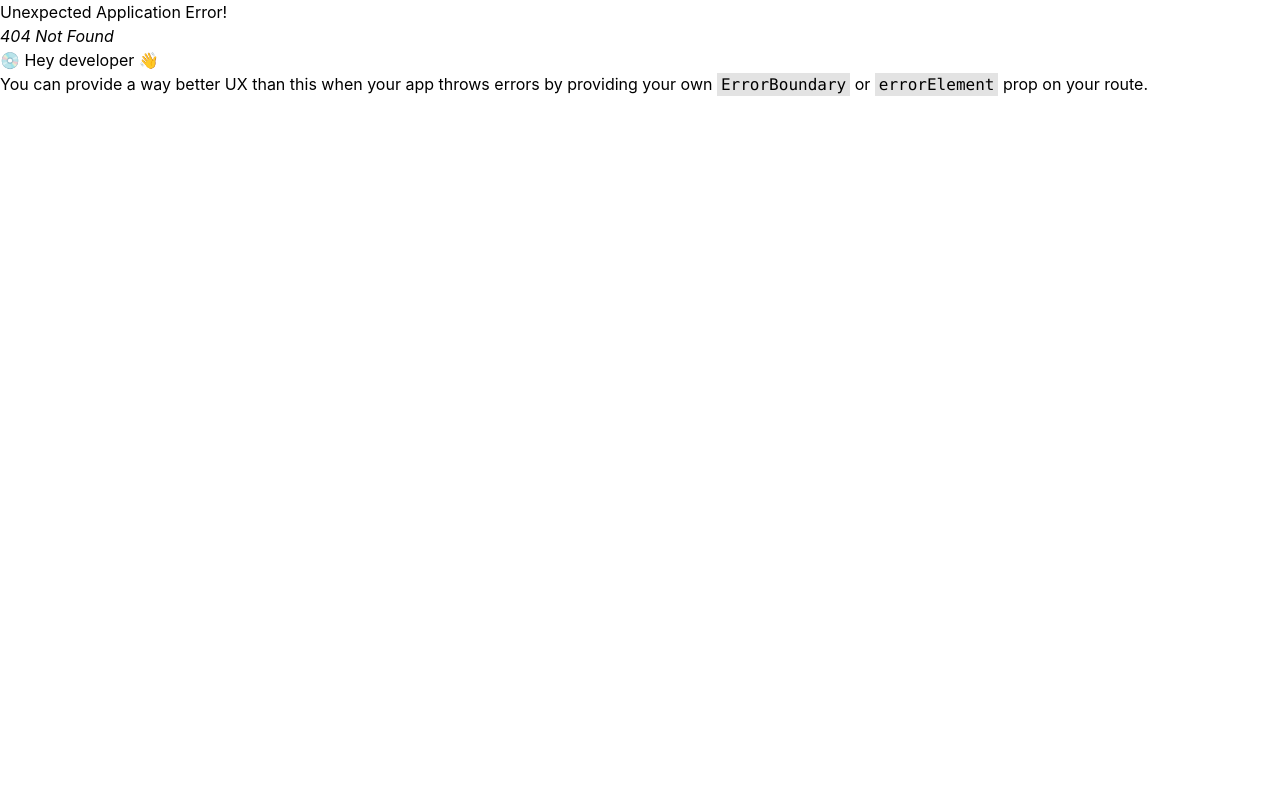
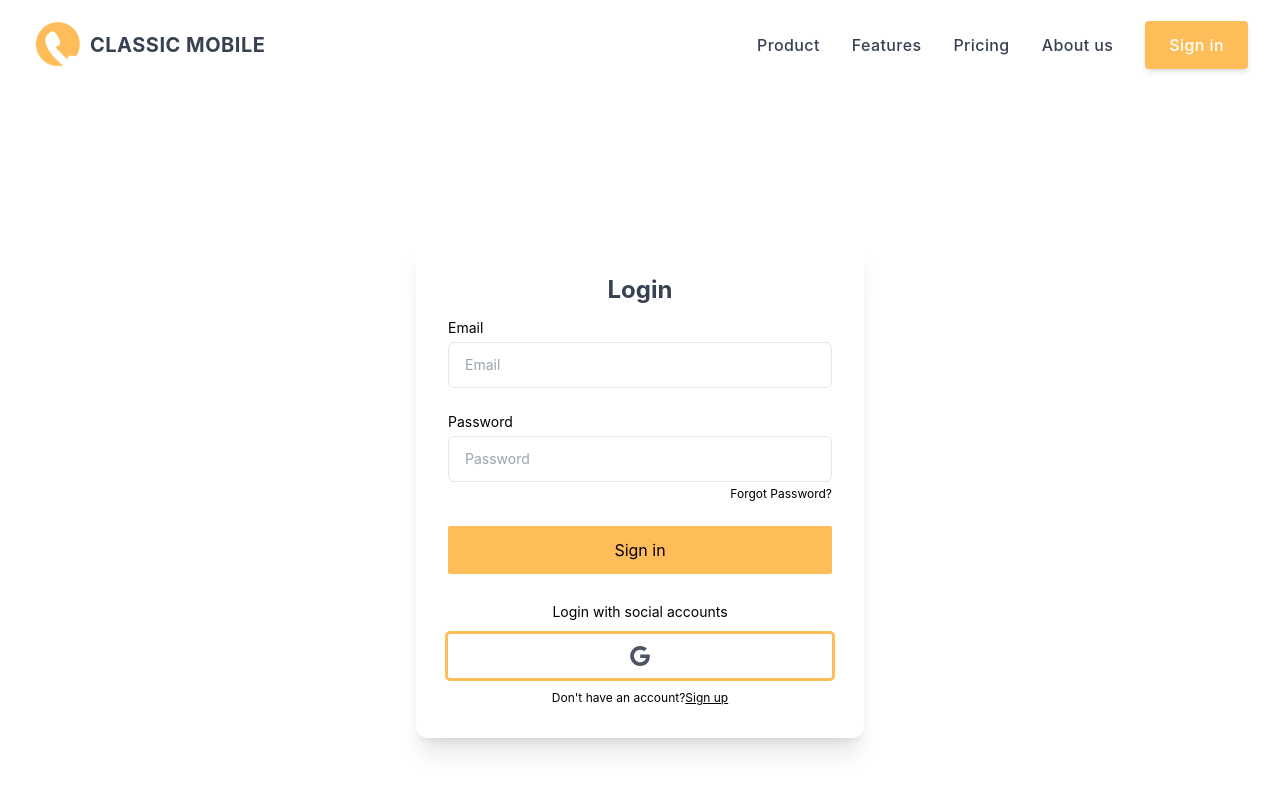
Before and after one commit to Razibul-Islam/assignment-12-client, a React (Create React App) app: page /signup in a window 1280 px wide. Before the commit this address had no page. Shown: the top 800 px of the page. Built offline with nearby package versions, Linux system fonts and the light colour scheme.

Commit message:
Login page done

```diff
--- a/package.json
+++ b/package.json
@@ -6,6 +6,7 @@
     "@testing-library/jest-dom": "^5.16.5",
     "@testing-library/react": "^13.4.0",
     "@testing-library/user-event": "^13.5.0",
+    "daisyui": "^2.41.0",
     "react": "^18.2.0",
     "react-dom": "^18.2.0",
     "react-router-dom": "^6.4.3",
--- a/public/index.html
+++ b/public/index.html
@@ -1,5 +1,5 @@
 <!DOCTYPE html>
-<html lang="en">
+<html lang="en" data-theme="light">
   <head>
     <meta charset="utf-8" />
     <link rel="icon" href="%PUBLIC_URL%/favicon.ico" />
--- a/src/Pages/Home/Banner/Banner.js
+++ b/src/Pages/Home/Banner/Banner.js
@@ -5,7 +5,7 @@ import { Swiper, SwiperSlide } from "swiper/react";
 // Import Swiper styles
 import "swiper/css";
 // import "swiper/css/pagination";
-import "swiper/css/navigation";
+// import "swiper/css/navigation";
 
 // import required modules
 import { Pagination, Navigation, Autoplay } from "swiper";
@@ -31,7 +31,7 @@ const Banner = () => {
       >
         <SwiperSlide>
           <div
-            className="lg:h-[600px] bg-cover bg-center bg-no-repeat text-white "
+            className="lg:h-[600px] bg-cover bg-center bg-no-repeat text-white"
             style={{
               backgroundImage: `url(${"https://images.unsplash.com/photo-1609500537901-91f5b4c900e6?ixlib=rb-4.0.3&ixid=MnwxMjA3fDB8MHxwaG90by1wYWdlfHx8fGVufDB8fHx8&auto=format&fit=crop&w=880&q=80"})`,
             }}
--- a/src/Pages/Shared/Nav/Nav.js
+++ b/src/Pages/Shared/Nav/Nav.js
@@ -48,12 +48,12 @@ const Nav = () => {
       </li>
       <li>
         <a
-          href="/"
+          href="/signup"
           className="inline-flex items-center justify-center h-12 px-6 font-medium tracking-wide text-white transition duration-200 rounded shadow-md bg-[#ffbd59] hover:bg-deep-purple-accent-700 focus:shadow-outline focus:outline-none"
           aria-label="Sign up"
           title="Sign up"
         >
-          Sign up
+          Sign in
         </a>
       </li>
     </>
@@ -68,11 +68,13 @@ const Nav = () => {
           className="inline-flex items-center"
         >
           <img src={logo} alt="" />
-          <span className="ml-2 text-xl font-bold tracking-wide text-gray-800 uppercase">
+          <span className="ml-2 text-xl font-bold tracking-wide text-gray-700 uppercase">
             Classic Mobile
           </span>
         </a>
-        <ul className="flex items-center hidden space-x-8 lg:flex">{menuItem}</ul>
+        <ul className="flex items-center hidden space-x-8 lg:flex">
+          {menuItem}
+        </ul>
         <div className="lg:hidden">
           <button
             aria-label="Open Menu"
@@ -96,33 +98,19 @@ const Nav = () => {
             </svg>
           </button>
           {isMenuOpen && (
-            <div className="absolute top-0 left-0 w-full">
+            <div className="absolute top-0 left-0 w-full z-50">
               <div className="p-5 bg-white border rounded shadow-sm">
                 <div className="flex items-center justify-between mb-4">
                   <div>
                     <a
                       href="/"
                       aria-label="Company"
-                      title="Company"
+                      title="Classic Mobile"
                       className="inline-flex items-center"
                     >
-                      <svg
-                        className="w-8 text-deep-purple-accent-400"
-                        viewBox="0 0 24 24"
-                        strokeLinejoin="round"
-                        strokeWidth="2"
-                        strokeLinecap="round"
-                        strokeMiterlimit="10"
-                        stroke="currentColor"
-                        fill="none"
-                      >
-                        <rect x="3" y="1" width="7" height="12" />
-                        <rect x="3" y="17" width="7" height="6" />
-                        <rect x="14" y="1" width="7" height="6" />
-                        <rect x="14" y="11" width="7" height="12" />
-                      </svg>
-                      <span className="ml-2 text-xl font-bold tracking-wide text-gray-800 uppercase">
-                        Company
+                      <img src={logo} alt="" />
+                      <span className="ml-2 text-xl font-bold tracking-wide text-gray-700 uppercase">
+                        Classic Mobile
                       </span>
                     </a>
                   </div>
--- a/src/Pages/Signup/Signup.js
+++ b/src/Pages/Signup/Signup.js
@@ -1,11 +1,82 @@
-import React from 'react';
+import React from "react";
 
 const Signup = () => {
-    return (
-        <div>
-
+  return (
+    <div className="h-screen flex justify-center items-center">
+      <div className="w-full max-w-md  p-8 space-y-3 rounded-xl shadow-xl dark:text-gray-100">
+        <h1 className="text-2xl font-bold text-center text-gray-700">Login</h1>
+        <form
+          novalidate=""
+          action=""
+          className="space-y-6 ng-untouched ng-pristine ng-valid"
+        >
+          <div className="space-y-1 text-sm">
+            <label for="username" className="block dark:text-gray-400">
+              Email
+            </label>
+            <input
+              type="text"
+              name="username"
+              id="username"
+              placeholder="Email"
+              className="w-full px-4 py-3 rounded-md border dark:border-gray-700  dark:text-gray-700 focus:dark:border-violet-400"
+            />
+          </div>
+          <div className="space-y-1 text-sm">
+            <label for="password" className="block dark:text-gray-400">
+              Password
+            </label>
+            <input
+              type="password"
+              name="password"
+              id="password"
+              placeholder="Password"
+              className="w-full px-4 py-3 rounded-md border dark:border-gray-700  dark:text-gray-700 focus:dark:border-violet-400"
+            />
+            <div className="flex justify-end text-xs dark:text-gray-400">
+              <a rel="noopener noreferrer" href="#">
+                Forgot Password?
+              </a>
+            </div>
+          </div>
+          <button className="block w-full p-3 text-center rounded-sm dark:text-gray-900 bg-[#ffbd59]">
+            Sign in
+          </button>
+        </form>
+        <div className="flex items-center pt-4 space-x-1">
+          <div className="flex-1 h-px sm:w-16 dark:bg-gray-700"></div>
+          <p className="px-3 text-sm dark:text-gray-400">
+            Login with social accounts
+          </p>
+          <div className="flex-1 h-px sm:w-16 dark:bg-gray-700"></div>
         </div>
-    );
+        <div className="flex justify-center space-x-4">
+          <button
+            aria-label="Log in with Google"
+            className="block w-full p-3  rounded-sm dark:text-gray-900 outline outline-[#ffbd59]"
+          >
+            <svg
+              xmlns="http://www.w3.org/2000/svg"
+              viewBox="0 0 32 32"
+              className="w-5 h-5 fill-current mx-auto text-gray-600"
+            >
+              <path d="M16.318 13.714v5.484h9.078c-0.37 2.354-2.745 6.901-9.078 6.901-5.458 0-9.917-4.521-9.917-10.099s4.458-10.099 9.917-10.099c3.109 0 5.193 1.318 6.38 2.464l4.339-4.182c-2.786-2.599-6.396-4.182-10.719-4.182-8.844 0-16 7.151-16 16s7.156 16 16 16c9.234 0 15.365-6.49 15.365-15.635 0-1.052-0.115-1.854-0.255-2.651z"></path>
+            </svg>
+          </button>
+        </div>
+        <p className="text-xs text-center sm:px-6 dark:text-gray-400">
+          Don't have an account?
+          <a
+            rel="noopener noreferrer"
+            href="#"
+            className="underline dark:text-gray-400"
+          >
+            Sign up
+          </a>
+        </p>
+      </div>
+    </div>
+  );
 };
 
 export default Signup;
```
Also changed, not shown: src/Router/Router.js (+6 -1 lines), 1 other file (tests, documents, lock files or other folders).
